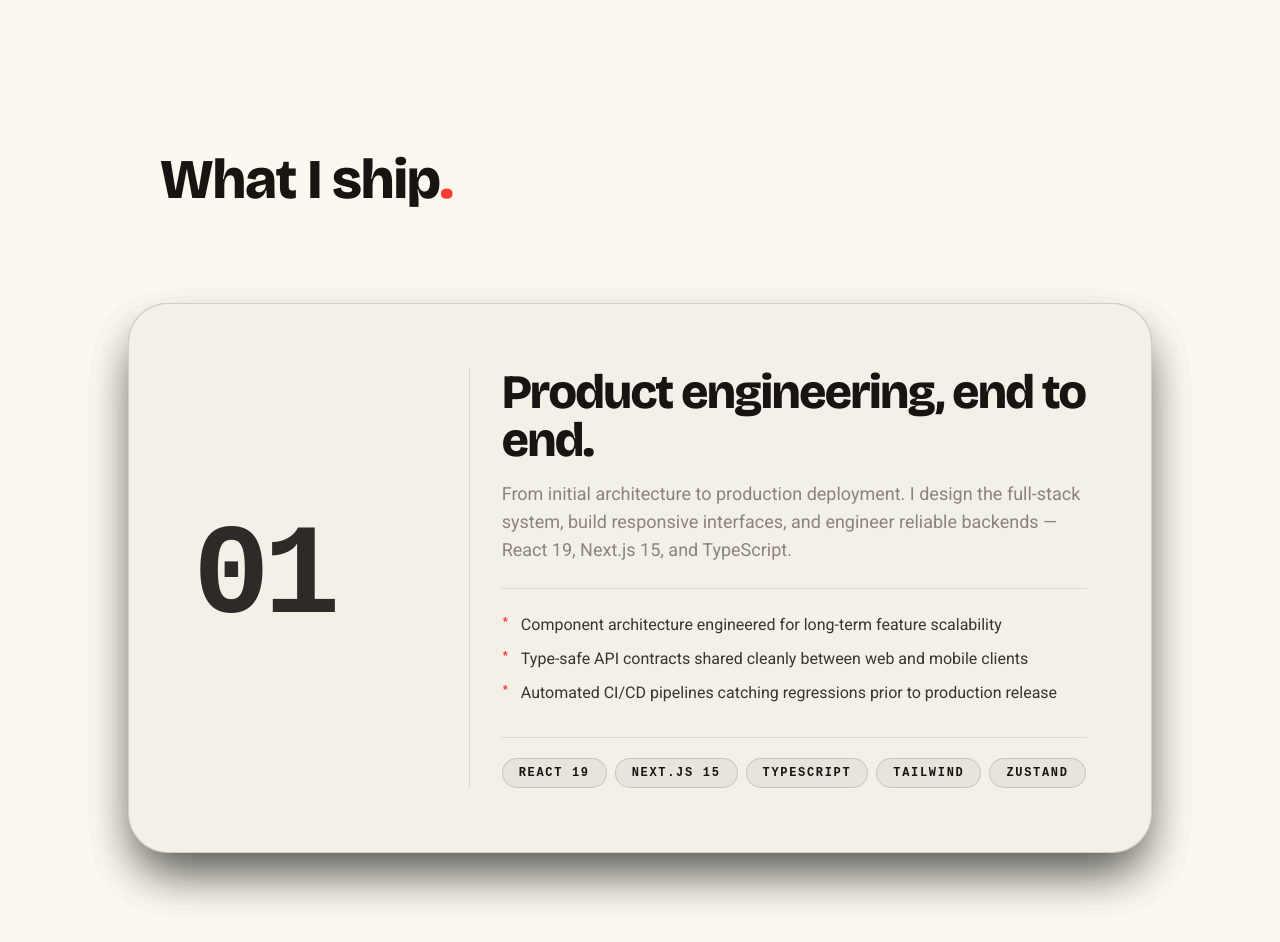
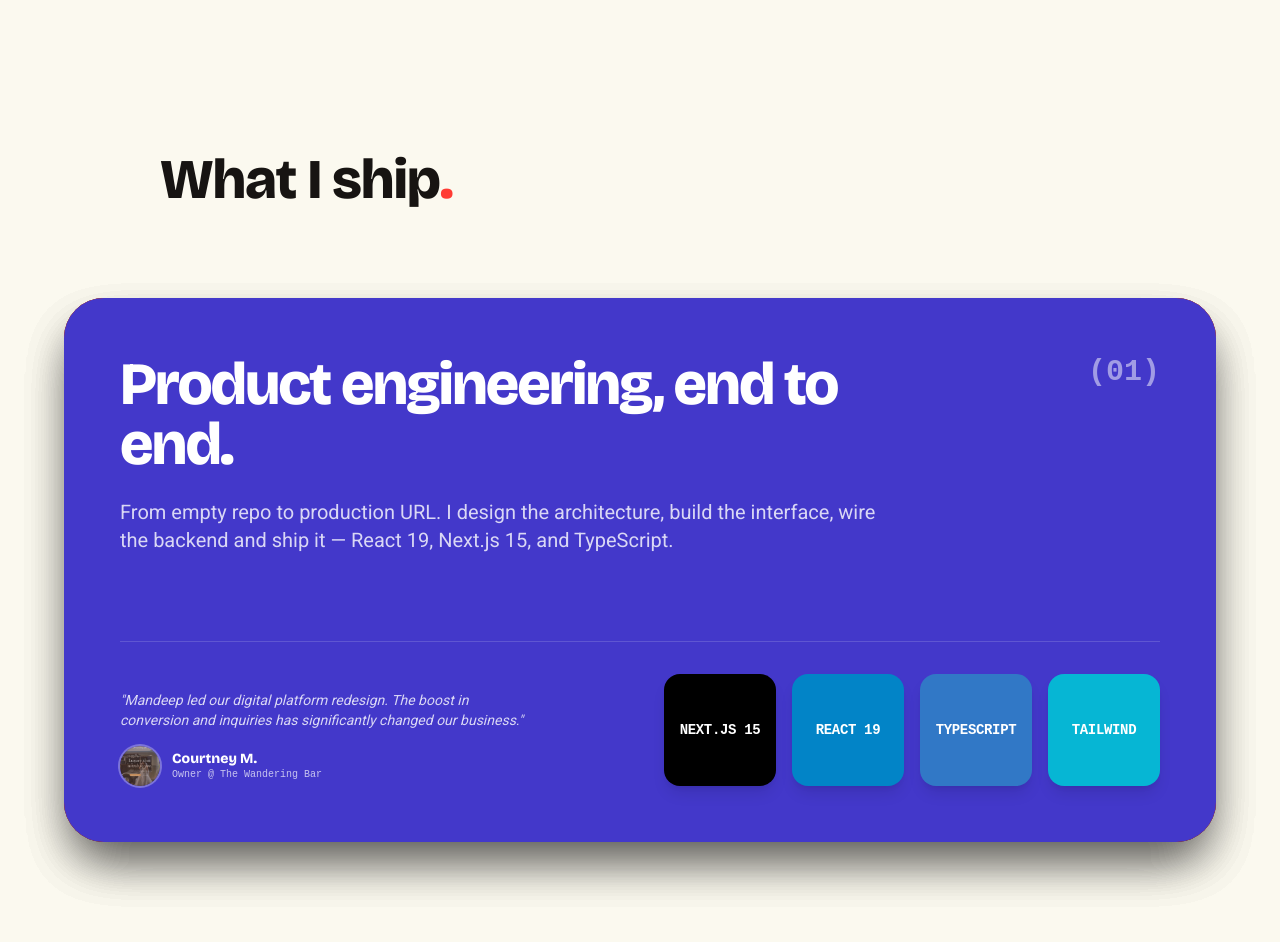
Before and after one commit to deepmroot/mandeep-portfolio, a React (Vite) app: page / in a window 1280 px wide. Shown: the part 9540-10482 px from the top of the page. Built offline with nearby package versions, Linux system fonts and the light colour scheme; a web font is replaced by a local one.

Commit message:
feat: Implement exact Brandappart layout with vibrant cards, quotes, and colorful logo tiles in Ships

```diff
--- a/src/appart-theme/Portfolio.jsx
+++ b/src/appart-theme/Portfolio.jsx
@@ -244,36 +244,6 @@ const SEE_MORE_ITEMS = [
   { thumb: "/thumbs/genericalternatives.jpg", tilt: 8 },
 ];
 
-const SHIPS = [
-  {
-    no: "01",
-    title: "Product engineering, end to end.",
-    body: "From initial architecture to production deployment. I design the full-stack system, build responsive interfaces, and engineer reliable backends — React 19, Next.js 15, and TypeScript.",
-    highlights: ["Component architecture engineered for long-term feature scalability", "Type-safe API contracts shared cleanly between web and mobile clients", "Automated CI/CD pipelines catching regressions prior to production release"],
-    chips: ["React 19", "Next.js 15", "TypeScript", "Tailwind", "Zustand"],
-  },
-  {
-    no: "02",
-    title: "Production AI & LLM Systems.",
-    body: "Agentic AI workflows built for real production workloads — automated tenant screening in RentSpace, vector semantic memory in agentmemory, and PromptLine terminal runtimes.",
-    highlights: ["Multi-provider streaming fallbacks (OpenAI & local Ollama models)", "Structured JSON output validation and schema safety verification", "Sub-50ms vector semantic memory recall using agentmemory engine"],
-    chips: ["LLM Agents", "Gemini 2.0", "OpenAI", "Ollama", "agentmemory"],
-  },
-  {
-    no: "03",
-    title: "SaaS & Billing Infrastructure.",
-    body: "Stripe subscription billing engines, WorkOS SSO identity flows, webhooks, and Supabase real-time database synchronization operating in production.",
-    highlights: ["Idempotent Stripe webhook handlers with automated retry logic", "WorkOS & OAuth identity authentication lifecycles and role management", "Supabase Realtime state reconciliation across client sessions"],
-    chips: ["Stripe", "WorkOS", "Supabase", "Convex", "PostgreSQL"],
-  },
-  {
-    no: "04",
-    title: "Systems Analysis & Rust Tooling.",
-    body: "Systems analysis and IT operations for City of Merritt, high-performance Rust CLI terminal runtimes with Tokio async streaming, and automated deployment pipelines.",
-    highlights: ["Tokio async concurrency for non-blocking terminal I/O streaming", "Automated Vercel & GitHub Actions deploy lint gates", "Enterprise IT systems analysis and municipal infrastructure tooling"],
-    chips: ["Rust", "Tokio", "GitHub Actions", "Docker", "Vercel"],
-  },
-];
 
 const KPIS = [
   { value: 9, format: (n) => String(Math.round(n)).padStart(2, "0"), label: "products live" },
@@ -1313,11 +1283,75 @@ function SeeMoreWork() {
   );
 }
 
-const SHIP_COLORS = [
-  { bg: "#ff3c34", text: "#fbf9ef", sub: "#fbf9ef99", chipBorder: "#fbf9ef40" },
-  { bg: "#171412", text: "#fbf9ef", sub: "#fbf9ef99", chipBorder: "#fbf9ef30" },
-  { bg: "#ffc765", text: "#171412", sub: "#17141299", chipBorder: "#17141230" },
-  { bg: "#282421", text: "#fbf9ef", sub: "#fbf9ef99", chipBorder: "#fbf9ef30" },
+const SHIPS = [
+  {
+    no: "01",
+    bg: "#4338ca",
+    text: "#ffffff",
+    title: "Product engineering, end to end.",
+    body: "From empty repo to production URL. I design the architecture, build the interface, wire the backend and ship it — React 19, Next.js 15, and TypeScript.",
+    quote: "Mandeep led our digital platform redesign. The boost in conversion and inquiries has significantly changed our business.",
+    author: "Courtney M.",
+    role: "Owner @ The Wandering Bar",
+    avatar: "/thumbs/thewanderingbar.jpg",
+    tiles: [
+      { name: "Next.js 15", bg: "#000000", color: "#ffffff" },
+      { name: "React 19", bg: "#0284c7", color: "#ffffff" },
+      { name: "TypeScript", bg: "#3178c6", color: "#ffffff" },
+      { name: "Tailwind", bg: "#06b6d4", color: "#ffffff" },
+    ],
+  },
+  {
+    no: "02",
+    bg: "#ff3c34",
+    text: "#ffffff",
+    title: "Production AI & LLM Systems.",
+    body: "Agentic AI workflows built for real production workloads — automated tenant screening in RentSpace, vector memory in agentmemory, and PromptLine terminal runtimes.",
+    quote: "The automated AI tenant screening feature saved us hours every single week. What struck me most was the engineering quality.",
+    author: "David K.",
+    role: "Property Manager @ RentSpace",
+    avatar: "/thumbs/rentspace.jpg",
+    tiles: [
+      { name: "agentmemory", bg: "#059669", color: "#ffffff" },
+      { name: "Gemini 2.0", bg: "#1e293b", color: "#ffffff" },
+      { name: "OpenAI", bg: "#10a37f", color: "#ffffff" },
+      { name: "Ollama", bg: "#f2f0e7", color: "#171412" },
+    ],
+  },
+  {
+    no: "03",
+    bg: "#171412",
+    text: "#ffffff",
+    title: "SaaS & Billing Infrastructure.",
+    body: "Subscriptions, checkout, auth lifecycles, and webhooks. Two of my products run real billing in production — Stripe events, WorkOS identity and all edge cases.",
+    quote: "Handing it over was a real leap of faith. The speed and quality was outstanding.",
+    author: "Harpreet S.",
+    role: "Founder @ Kami Drywall",
+    avatar: "/thumbs/kamloopsdrywall.jpg",
+    tiles: [
+      { name: "Stripe", bg: "#635bff", color: "#ffffff" },
+      { name: "WorkOS", bg: "#ff3c34", color: "#ffffff" },
+      { name: "Supabase", bg: "#3ecf8e", color: "#171412" },
+      { name: "Convex", bg: "#ffc765", color: "#171412" },
+    ],
+  },
+  {
+    no: "04",
+    bg: "#d97706",
+    text: "#ffffff",
+    title: "Systems Analysis & Rust Tooling.",
+    body: "Below the web layer: a Rust terminal runtime with async streaming, municipal IT systems analysis for City of Merritt, and CI/CD deploy gates.",
+    quote: "I've worked with Mandeep on complex systems analysis and tooling. He is flexible, fast, and remarkably professional.",
+    author: "Alex R.",
+    role: "Senior Systems Admin @ City of Merritt",
+    avatar: "/avatar.jpg",
+    tiles: [
+      { name: "Rust", bg: "#000000", color: "#ffffff" },
+      { name: "Tokio", bg: "#282421", color: "#ffffff" },
+      { name: "GitHub Actions", bg: "#2088ff", color: "#ffffff" },
+      { name: "Docker", bg: "#2496ed", color: "#ffffff" },
+    ],
+  },
 ];
 
 function Ships() {
@@ -1379,48 +1413,65 @@ function Ships() {
             <div
               key={ship.no}
               ref={(el) => (cardEls.current[i] = el)}
-              className="absolute inset-0 pt-20 flex items-center justify-center px-4 sm:px-8 md:px-16 [transform-style:preserve-3d] [backface-visibility:hidden] [will-change:transform]"
+              className="absolute inset-0 pt-16 flex items-center justify-center px-4 sm:px-8 md:px-16 [transform-style:preserve-3d] [backface-visibility:hidden] [will-change:transform]"
               style={{ zIndex: SHIPS.length - i }}
             >
-              <div className="relative w-full max-w-5xl rounded-[2rem] sm:rounded-[2.5rem] bg-[#f2f0e7] text-[#171412] shadow-2xl border border-[#171412]/15 p-8 sm:p-14 md:p-16 grid md:grid-cols-12 gap-8 items-center min-h-[26rem] sm:min-h-[30rem]">
-                {/* Left Column: Giant Swiss Numeral */}
-                <div className="md:col-span-4 flex flex-col justify-center h-full border-b md:border-b-0 md:border-r border-[#171412]/10 pb-6 md:pb-0 md:pr-8">
-                  <div className={`${MONO} text-[clamp(4.5rem,10vw,8.5rem)] font-extrabold leading-none tracking-tighter text-[#171412]/90`}>
-                    0{i + 1}
-                  </div>
-                </div>
-
-                {/* Right Column: Spacious Editorial Content */}
-                <div className="md:col-span-8 flex flex-col justify-between h-full">
-                  <div>
-                    <h3 className={`${DISPLAY} font-extrabold tracking-[-0.035em] text-2xl sm:text-4xl md:text-5xl leading-[1.05] text-[#171412]`}>
+              <div
+                className="relative w-full max-w-6xl rounded-[2.5rem] p-8 sm:p-12 md:p-14 shadow-2xl flex flex-col justify-between min-h-[30rem] sm:min-h-[34rem] overflow-hidden"
+                style={{ backgroundColor: ship.bg, color: ship.text }}
+              >
+                {/* Top Row: Title + Numeral */}
+                <div>
+                  <div className="flex items-start justify-between gap-6">
+                    <h3 className={`${DISPLAY} font-extrabold tracking-[-0.035em] text-3xl sm:text-5xl md:text-6xl leading-[0.98] text-white max-w-3xl`}>
                       {ship.title}
                     </h3>
-
-                    <p className="mt-4 text-base sm:text-lg text-[#8e827c] leading-relaxed font-normal">
-                      {ship.body}
+                    <span className={`${MONO} text-xl sm:text-3xl font-bold text-white/50 shrink-0`}>
+                      ({ship.no})
+                    </span>
+                  </div>
+
+                  <p className="mt-6 text-base sm:text-xl text-white/80 max-w-3xl font-normal leading-relaxed">
+                    {ship.body}
+                  </p>
+                </div>
+
+                {/* Bottom Row: Testimonial Left + Logo Tiles Row Right */}
+                <div className="mt-10 pt-8 border-t border-white/15 grid md:grid-cols-12 gap-8 items-end">
+                  {/* Testimonial Quote Snippet */}
+                  <div className="md:col-span-5 space-y-3">
+                    <p className="text-xs sm:text-sm text-white/80 leading-relaxed font-normal italic">
+                      "{ship.quote}"
                     </p>
-
-                    <div className="w-full h-px bg-[#171412]/10 my-6" />
-
-                    <ul className="space-y-2.5">
-                      {ship.highlights.map((line) => (
-                        <li key={line} className="flex items-start gap-3 text-sm sm:text-base text-[#171412]/85">
-                          <span className={`${MONO} text-[#ff3c34] font-bold text-xs mt-0.5`}>*</span>
-                          <span>{line}</span>
-                        </li>
-                      ))}
-                    </ul>
+                    <div className="flex items-center gap-3 pt-1">
+                      <img
+                        src={ship.avatar}
+                        alt={ship.author}
+                        className="w-10 h-10 rounded-full object-cover ring-2 ring-white/30 shrink-0"
+                      />
+                      <div>
+                        <div className={`${DISPLAY} text-sm font-extrabold text-white leading-tight`}>
+                          {ship.author}
+                        </div>
+                        <div className={`${MONO} text-[10px] text-white/70`}>
+                          {ship.role}
+                        </div>
+                      </div>
+                    </div>
                   </div>
 
-                  <div className="flex flex-wrap gap-2 mt-8 pt-5 border-t border-[#171412]/10">
-                    {ship.chips.map((chip) => (
-                      <span
-                        key={chip}
-                        className={`${MONO} text-[10px] sm:text-xs font-extrabold uppercase tracking-[0.14em] px-4 py-1.5 rounded-full bg-[#171412]/5 text-[#171412] border border-[#171412]/15`}
+                  {/* Logo Tiles Row */}
+                  <div className="md:col-span-7 flex flex-wrap items-center justify-start md:justify-end gap-3 sm:gap-4">
+                    {ship.tiles.map((tile) => (
+                      <div
+                        key={tile.name}
+                        className="w-24 h-24 sm:w-28 sm:h-28 rounded-2xl flex flex-col items-center justify-center p-3 text-center shadow-lg transition-transform hover:scale-105"
+                        style={{ backgroundColor: tile.bg, color: tile.color }}
                       >
-                        {chip}
-                      </span>
+                        <span className={`${MONO} text-xs sm:text-sm font-extrabold tracking-tight uppercase leading-tight`}>
+                          {tile.name}
+                        </span>
+                      </div>
                     ))}
                   </div>
                 </div>
```
